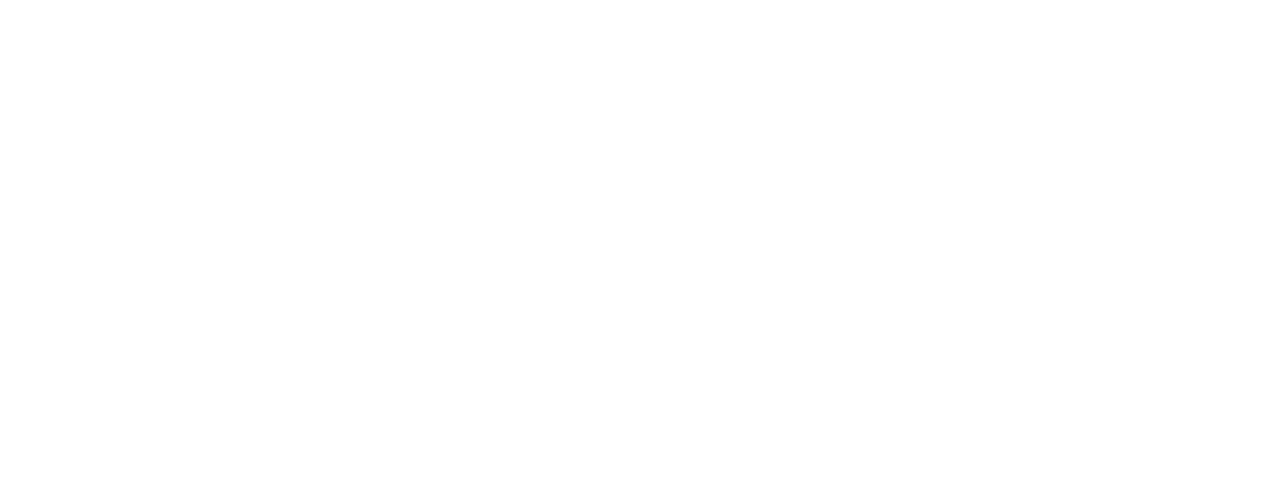
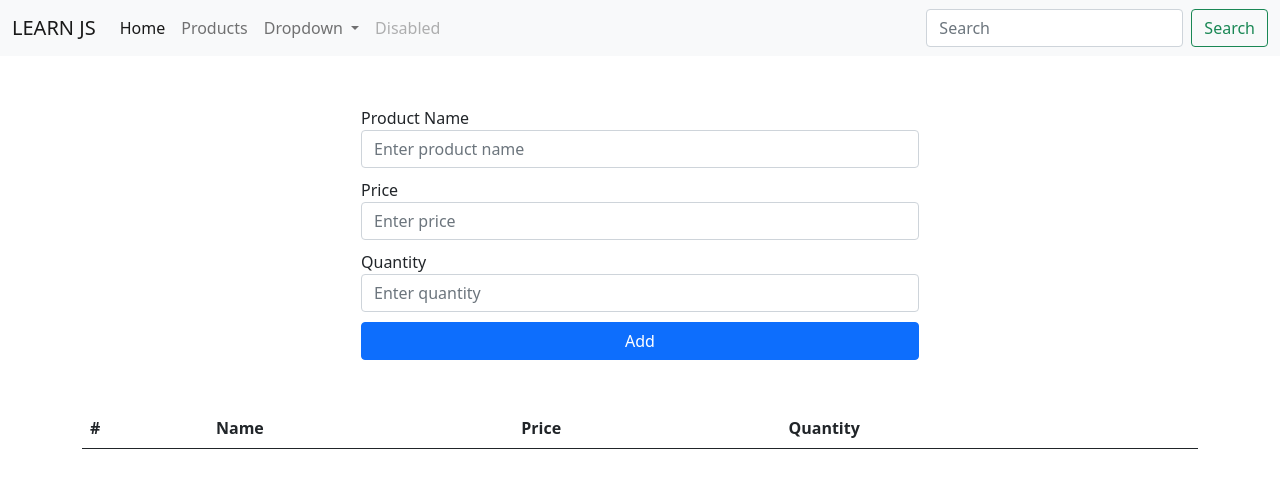
Before and after one commit to mtahiriba/learn_js, a plain HTML site: page pages/products.html in a window 1280 px wide. Drawn offline with nearby package versions, Linux system fonts and the light colour scheme.

Commit message:
Add product page

```diff
--- a/index.html
+++ b/index.html
@@ -4,51 +4,50 @@
     <meta charset="UTF-8" />
     <meta name="viewport" content="width=device-width, initial-scale=1.0" />
     <title>Document</title>
+    <link href="https://cdn.jsdelivr.net/npm/bootstrap@5.0.2/dist/css/bootstrap.min.css" rel="stylesheet" integrity="sha384-EVSTQN3/azprG1Anm3QDgpJLIm9Nao0Yz1ztcQTwFspd3yD65VohhpuuCOmLASjC" crossorigin="anonymous">
+    <style>
 
-    <style>
-      .card {
-        box-shadow: 0 4px 8px 0 rgba(0, 0, 0, 0.2);
-        transition: 0.3s;
-        width: 40%;
-        border-radius: 5px;
-      }
-
-      .card:hover {
-        box-shadow: 0 8px 16px 0 rgba(0, 0, 0, 0.2);
-      }
-
-      img {
-        border-radius: 5px 5px 0 0;
-      }
-
-      .container {
-        padding: 2px 16px;
-      }
     </style>
   </head>
   <body>
-    <!-- <h1 id="my-name">Muhammad Tahir</h1>
-    <button onclick="handleChange()">Click Me</button> -->
+    <nav class="navbar navbar-expand-lg navbar-light bg-light">
+      <div class="container-fluid">
+        <a class="navbar-brand" href="/">LEARN JS</a>
+        <button class="navbar-toggler" type="button" data-bs-toggle="collapse" data-bs-target="#navbarSupportedContent" aria-controls="navbarSupportedContent" aria-expanded="false" aria-label="Toggle navigation">
+          <span class="navbar-toggler-icon"></span>
+        </button>
+        <div class="collapse navbar-collapse" id="navbarSupportedContent">
+          <ul class="navbar-nav me-auto mb-2 mb-lg-0">
+            <li class="nav-item">
+              <a class="nav-link active" aria-current="page" href="/">Home</a>
+            </li>
+            <li class="nav-item">
+              <a class="nav-link" href="./pages/products.html">Products</a>
+            </li>
+            <li class="nav-item dropdown">
+              <a class="nav-link dropdown-toggle" href="#" id="navbarDropdown" role="button" data-bs-toggle="dropdown" aria-expanded="false">
+                Dropdown
+              </a>
+              <ul class="dropdown-menu" aria-labelledby="navbarDropdown">
+                <li><a class="dropdown-item" href="#">Action</a></li>
+                <li><a class="dropdown-item" href="#">Another action</a></li>
+                <li><hr class="dropdown-divider"></li>
+                <li><a class="dropdown-item" href="#">Something else here</a></li>
+              </ul>
+            </li>
+            <li class="nav-item">
+              <a class="nav-link disabled" href="#" tabindex="-1" aria-disabled="true">Disabled</a>
+            </li>
+          </ul>
+          <form class="d-flex">
+            <input class="form-control me-2" type="search" placeholder="Search" aria-label="Search">
+            <button class="btn btn-outline-success" type="submit">Search</button>
+          </form>
+        </div>
+      </div>
+    </nav>
 
-    <!-- <form id="myForm">
-      <label for="fname">First Name:</label><br />
-      <input type="text" id="fname" name="fname" /><br />
-      <label for="lname">Last Name:</label><br />
-      <input type="text" id="lname" name="lname" /><br />
-      <input type="submit" value="Submit" />
-    </form> -->
-
-    <!-- <div class="card">
-      <img src="item.jpg" alt="Item" style="width: 100%" />
-      <h1>Item Name</h1>
-      <p class="price">$99.99</p>
-      <p>Some text about the item.</p>
-      <p><button>Add to Cart</button></p>
-    </div> -->
-
-    <script>
-
-    </script>
-    <script src="./js/index.js"></script>
+  <script src="./js/index.js"></script>
+  <script src="https://cdn.jsdelivr.net/npm/bootstrap@5.0.2/dist/js/bootstrap.bundle.min.js" integrity="sha384-MrcW6ZMFYlzcLA8Nl+NtUVF0sA7MsXsP1UyJoMp4YLEuNSfAP+JcXn/tWtIaxVXM" crossorigin="anonymous"></script>
   </body>
 </html>
--- /dev/null
+++ b/js/product.js
@@ -0,0 +1,26 @@
+let id = 0;
+
+function handleAddProduct() {
+  // step 03 & 04: Get input field values
+  const name = document.getElementById("productName").value;
+  const price = document.getElementById("price").value;
+  const quantity = document.getElementById("quantity").value;
+
+  // step 05: fetch table-body container
+  const tableBody = document.getElementById("table-body");
+
+  // step 06: append new row to table-body
+  tableBody.innerHTML += `
+        <tr>
+            <th scope="row">${++id}</th>
+            <td>${name}</td>
+            <td>${price}</td>
+            <td>${quantity}</td>
+        </tr>
+    `;
+
+  // step 07: clear input fields
+  document.getElementById("productName").value = "";
+  document.getElementById("price").value = "";
+  document.getElementById("quantity").value = "";
+}
--- a/pages/products.html
+++ b/pages/products.html
@@ -0,0 +1,163 @@
+<!DOCTYPE html>
+<html lang="en">
+  <head>
+    <meta charset="UTF-8" />
+    <meta name="viewport" content="width=device-width, initial-scale=1.0" />
+    <title>Document</title>
+    <link
+      href="https://cdn.jsdelivr.net/npm/bootstrap@5.0.2/dist/css/bootstrap.min.css"
+      rel="stylesheet"
+      integrity="sha384-EVSTQN3/azprG1Anm3QDgpJLIm9Nao0Yz1ztcQTwFspd3yD65VohhpuuCOmLASjC"
+      crossorigin="anonymous"
+    />
+
+    <style>
+      .center-form {
+        display: flex;
+        justify-content: center;
+        align-items: center;
+        /* height: 100vh; */
+      }
+
+      .form-container {
+        width: 50%;
+        display: flex;
+        flex-direction: column;
+        gap: 10px;
+        margin-top: 50px;
+      }
+    </style>
+  </head>
+  <body>
+    <!-- NavBar -->
+    <nav class="navbar navbar-expand-lg navbar-light bg-light">
+      <div class="container-fluid">
+        <a class="navbar-brand" href="/">LEARN JS</a>
+        <button
+          class="navbar-toggler"
+          type="button"
+          data-bs-toggle="collapse"
+          data-bs-target="#navbarSupportedContent"
+          aria-controls="navbarSupportedContent"
+          aria-expanded="false"
+          aria-label="Toggle navigation"
+        >
+          <span class="navbar-toggler-icon"></span>
+        </button>
+        <div class="collapse navbar-collapse" id="navbarSupportedContent">
+          <ul class="navbar-nav me-auto mb-2 mb-lg-0">
+            <li class="nav-item">
+              <a class="nav-link active" aria-current="page" href="/">Home</a>
+            </li>
+            <li class="nav-item">
+              <a class="nav-link" href="./products.html">Products</a>
+            </li>
+            <li class="nav-item dropdown">
+              <a
+                class="nav-link dropdown-toggle"
+                href="#"
+                id="navbarDropdown"
+                role="button"
+                data-bs-toggle="dropdown"
+                aria-expanded="false"
+              >
+                Dropdown
+              </a>
+              <ul class="dropdown-menu" aria-labelledby="navbarDropdown">
+                <li><a class="dropdown-item" href="#">Action</a></li>
+                <li><a class="dropdown-item" href="#">Another action</a></li>
+                <li><hr class="dropdown-divider" /></li>
+                <li>
+                  <a class="dropdown-item" href="#">Something else here</a>
+                </li>
+              </ul>
+            </li>
+            <li class="nav-item">
+              <a
+                class="nav-link disabled"
+                href="#"
+                tabindex="-1"
+                aria-disabled="true"
+                >Disabled</a
+              >
+            </li>
+          </ul>
+          <form class="d-flex">
+            <input
+              class="form-control me-2"
+              type="search"
+              placeholder="Search"
+              aria-label="Search"
+            />
+            <button class="btn btn-outline-success" type="submit">
+              Search
+            </button>
+          </form>
+        </div>
+      </div>
+    </nav>
+    <!-- End of NavBar -->
+
+    <!-- Create Form -->
+    <div class="container center-form">
+      <form class="form-container">
+        <div class="form-group">
+          <label for="productName">Product Name</label>
+          <input
+            type="text"
+            class="form-control"
+            id="productName"
+            placeholder="Enter product name"
+            required
+          />
+        </div>
+        <div class="form-group">
+          <label for="price">Price</label>
+          <input
+            type="number"
+            class="form-control"
+            id="price"
+            placeholder="Enter price"
+            required
+          />
+        </div>
+        <div class="form-group">
+          <label for="quantity">Quantity</label>
+          <input
+            type="number"
+            class="form-control"
+            id="quantity"
+            placeholder="Enter quantity"
+            required
+          />
+        </div>
+        <button type="button" class="btn btn-primary" onclick="handleAddProduct()">Add</button>
+      </form>
+    </div>
+    <!-- End of Create Form -->
+
+    <!-- Create Table -->
+    <div class="container mt-5">
+      <table class="table">
+        <thead>
+          <tr>
+            <th scope="col">#</th>
+            <th scope="col">Name</th>
+            <th scope="col">Price</th>
+            <th scope="col">Quantity</th>
+          </tr>
+        </thead>
+        <tbody id="table-body">
+        </tbody>
+      </table>
+    </div>
+    <!-- End of Create Table -->
+
+    <script src="../js/product.js"></script>
+    <script
+      src="https://cdn.jsdelivr.net/npm/bootstrap@5.0.2/dist/js/bootstrap.bundle.min.js"
+      integrity="sha384-MrcW6ZMFYlzcLA8Nl+NtUVF0sA7MsXsP1UyJoMp4YLEuNSfAP+JcXn/tWtIaxVXM"
+      crossorigin="anonymous"
+    ></script>
+  </body>
+</html>
```
